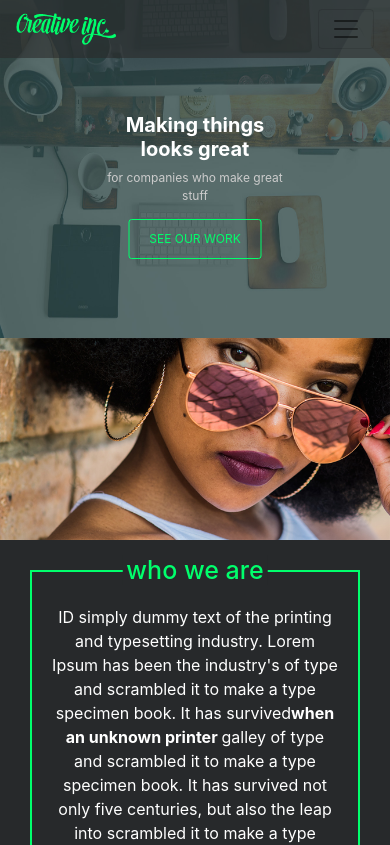
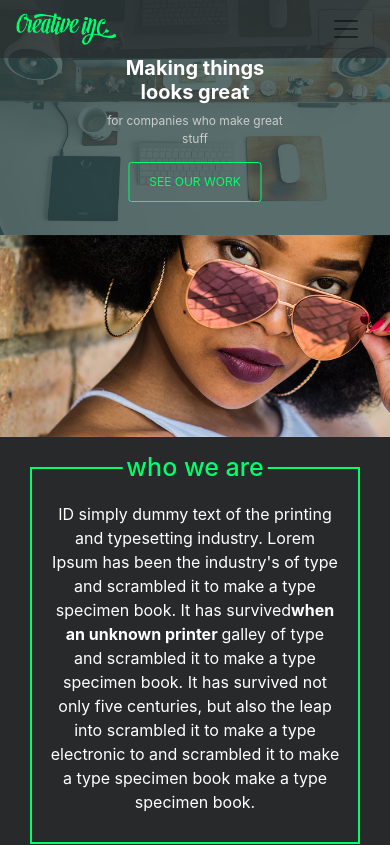
Before and after one commit to Amin-bash/react-creative-web, a React (Create React App) app: page / in a window 390 px wide. Shown: the top 845 px of the page. Built offline with nearby package versions, Linux system fonts and the light colour scheme; no server answers.

Commit message:
fixed header image

```diff
--- a/src/components/Header/style.scss
+++ b/src/components/Header/style.scss
@@ -14,7 +14,7 @@
   }
 
   img {
-    height: 100vh;
+    height: 100%;
   }
 
   .header-content {
@@ -81,9 +81,7 @@
 
 @media (max-width: 400px) {
   .header-section {
-    img {
-      height: 40vh;
-    }
+
     .header-content {
       top: 55%;
 
```
